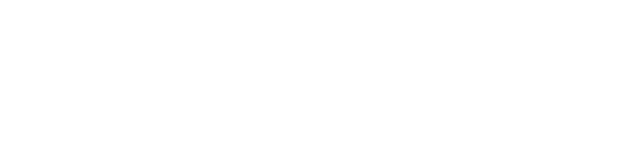
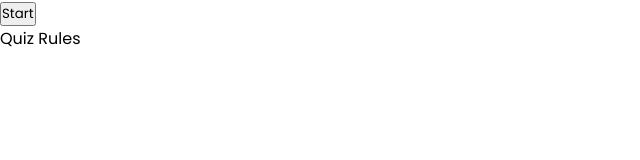
Before and after one commit to ckishel/homework4_web_api_code_quiz_advanced, a plain HTML site: page index.html in a window 1280 px wide. Shown: the whole page, without its empty margins (0-640 px from the left). Drawn offline with Linux system fonts and the light colour scheme.

Commit message:
starting HTML and CSS

```diff
--- a/assets/css/style.css
+++ b/assets/css/style.css
@@ -0,0 +1,8 @@
+/* importing google fonts */
+@import url('https://fonts.googleapis.com/css2?family=Poppins:wght@200;300;400;500;600;700&display=swap');
+*{
+    margin: 0;
+    padding: 0;
+    box-sizing: border-box;
+    font-family: 'Poppins', sans-serif;
+}
--- a/index.html
+++ b/index.html
@@ -1,21 +1,40 @@
 <!DOCTYPE html>
 <html>
-    <head>
-      <meta charset="UTF-8" />
-      <meta name="viewport" content="width=device-width, initial-scale=1" />
-      <link rel="stylesheet" type="text/css" href="./assets/css/style.css" />
-      <script defer src="./assets/js/script.js"></script>
-      <title>Web API Quiz Game</title>
-      </head>
-    <body>
+  <head>
+    <meta charset="UTF-8" />
+    <meta name="viewport" content="width=device-width, initial-scale=1" />
+    <title>Web API Quiz Game</title>
+    <link rel="stylesheet" href="./assets/css/style.css"/>
+        <!-- FontAweome CDN Link for Icons-->
+        <link rel="stylesheet" href="https://cdnjs.cloudflare.com/ajax/libs/font-awesome/5.15.3/css/all.min.css"/>
+  </head>
 
-    </body>
+  <body>
+    <!-- Start Button -->
+    <div class="strt_btn"><button>Start</button></div>
+
+  <!-- Info Box -->
+  <div class="info_box">
+    <div class="info_title">
+      <span>Quiz Rules</span>
+    </div>
+
+  </div>
 
 
 
 
 
 
+  </body>
 
 
+
+
+  <!-- Javascript for Questions Array-->
+  <script defer src="./assets/js/questions.js"></script>
+
+  <!-- Javascript Code for Quiz Functionality-->
+    <script defer src="./assets/js/script.js"></script>
+
 </html>
```
Also changed, not shown: assets/js/questions.js (added).
